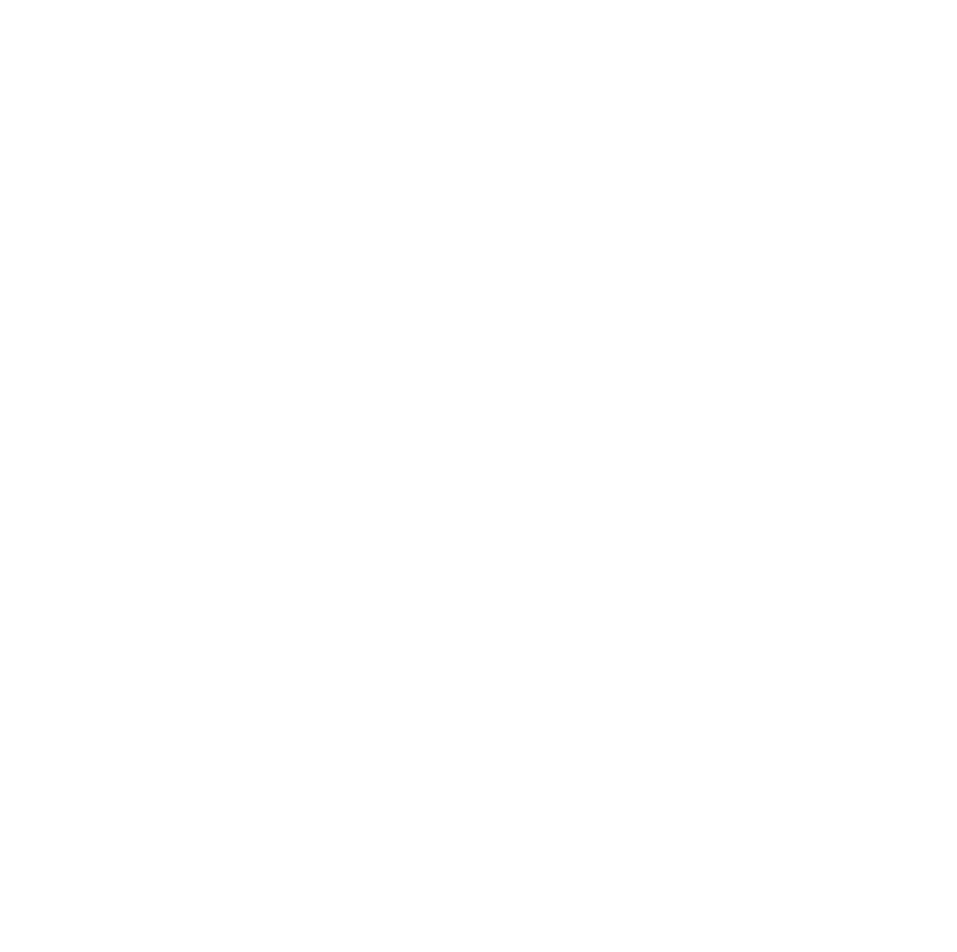
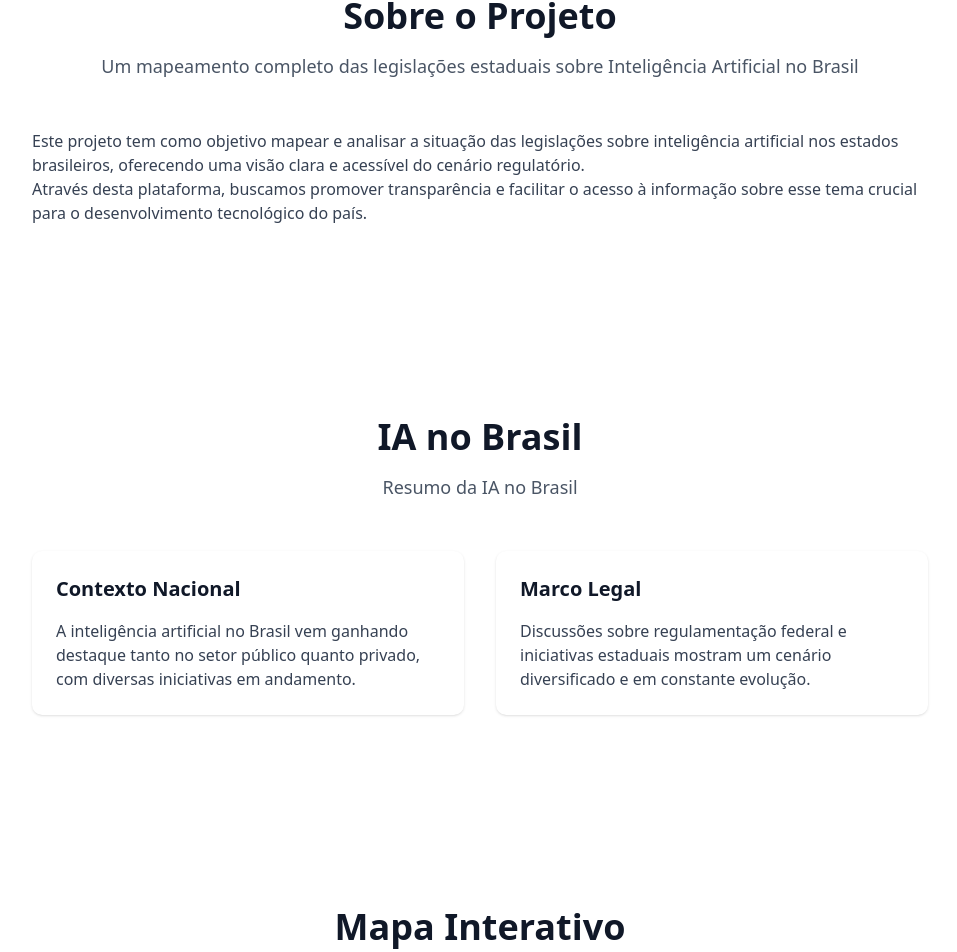
Before and after one commit to joseajr17/interactive-map, a Next.js app: page / in a window 1280 px wide. Shown: the part 132-1084 px from the top of the page, without its empty margins (160-1117 px from the left). Before the commit the page ends 800 px from the top, so only its background shows below. Built offline with nearby package versions, Linux system fonts and the light colour scheme.

Commit message:
feat: homePage with components: <Section />, <SectionHeader /> and <BrazilMap />

```diff
--- a/src/app/page.tsx
+++ b/src/app/page.tsx
@@ -1,7 +1,67 @@
+import BrazilMap from "@/components/BrazilMap";
+import Section from "@/components/Section";
+import SectionHeader from "@/components/SectionHeader";
+
 export default function Home() {
   return (
-    <div className="bg-red-500">
-      <h1>Olá mundo</h1>
+    <div className="min-h-screen">
+      <Section id="sobre">
+        <SectionHeader
+          title="Sobre o Projeto"
+          subtitle="Um mapeamento completo das legislações estaduais sobre Inteligência Artificial no Brasil"
+        />
+
+        <div className="prose prose-lg text-gray-700 max-w-4xl mx-auto">
+          <p>
+            Este projeto tem como objetivo mapear e analisar a situação das
+            legislações sobre inteligência artificial nos estados brasileiros,
+            oferecendo uma visão clara e acessível do cenário regulatório.
+          </p>
+          <p>
+            Através desta plataforma, buscamos promover transparência e
+            facilitar o acesso à informação sobre esse tema crucial para o
+            desenvolvimento tecnológico do país.
+          </p>
+        </div>
+      </Section>
+
+      <Section id="ia-br">
+        <SectionHeader title="IA no Brasil" subtitle="Resumo da IA no Brasil" />
+
+        <div className="grid md:grid-cols-2 gap-8 max-w-4xl mx-auto">
+          <div className="bg-white p-6 rounded-lg shadow-sm">
+            <h3 className="text-xl font-semibold mb-4 text-gray-900">
+              Contexto Nacional
+            </h3>
+            <p className="text-gray-700">
+              A inteligência artificial no Brasil vem ganhando destaque tanto no
+              setor público quanto privado, com diversas iniciativas em
+              andamento.
+            </p>
+          </div>
+
+          <div className="bg-white p-6 rounded-lg shadow-sm">
+            <h3 className="text-xl font-semibold mb-4 text-gray-900">
+              Marco Legal
+            </h3>
+            <p className="text-gray-700">
+              Discussões sobre regulamentação federal e iniciativas estaduais
+              mostram um cenário diversificado e em constante evolução.
+            </p>
+          </div>
+        </div>
+      </Section>
+
+      <Section id="mapa">
+        <SectionHeader
+          title="Mapa Interativo"
+          subtitle="Um mapa interativo com as legislações estaduais sobre Inteligência Artificial no Brasil"
+        />
+
+        <div className="max-w-6xl mx-auto">
+          <BrazilMap />
+        </div>
+      </Section>
     </div>
   );
 }
--- /dev/null
+++ b/src/components/BrazilMap/index.tsx
@@ -0,0 +1,45 @@
+"use client";
+
+import { Geographies } from "@vnedyalk0v/react19-simple-maps";
+import geoData from "../../../public/br-states.json";
+import { MapWrapper } from "../MapWrapper";
+import { StateItem } from "../StateItem";
+import { useStates } from "@/hooks/useStates";
+import { MapLegend } from "../MapLegend";
+
+// Paleta de cores
+const statusColors: Record<string, string> = {
+  proposta: "#fd9a00",
+  promulgada: "#0b4f4a",
+  proposta_e_promulgada: "#024a70",
+  nenhuma: "#a6a09b",
+};
+
+export default function BrazilMap() {
+  const { data: estados, loading } = useStates();
+
+  if (loading) return <p>Carregando mapa...</p>;
+
+  return (
+    <div className="flex flex-col gap-4">
+
+      {/* Legenda */}
+      <MapLegend statusColors={statusColors} />
+      {/* Mapa */}
+      <MapWrapper>
+        <Geographies geography={geoData}>
+          {({ geographies }) =>
+            geographies.map((geo) => {
+              const estadoSigla = geo.id;
+              const estado = estados.find((e) => e.estadoSigla === estadoSigla);
+              const status = estado?.status || "nenhuma";
+              const fillColor = statusColors[status];
+
+              return <StateItem key={geo.id} geo={geo} fillColor={fillColor} />;
+            })
+          }
+        </Geographies>
+      </MapWrapper>
+    </div>
+  );
+}
```
